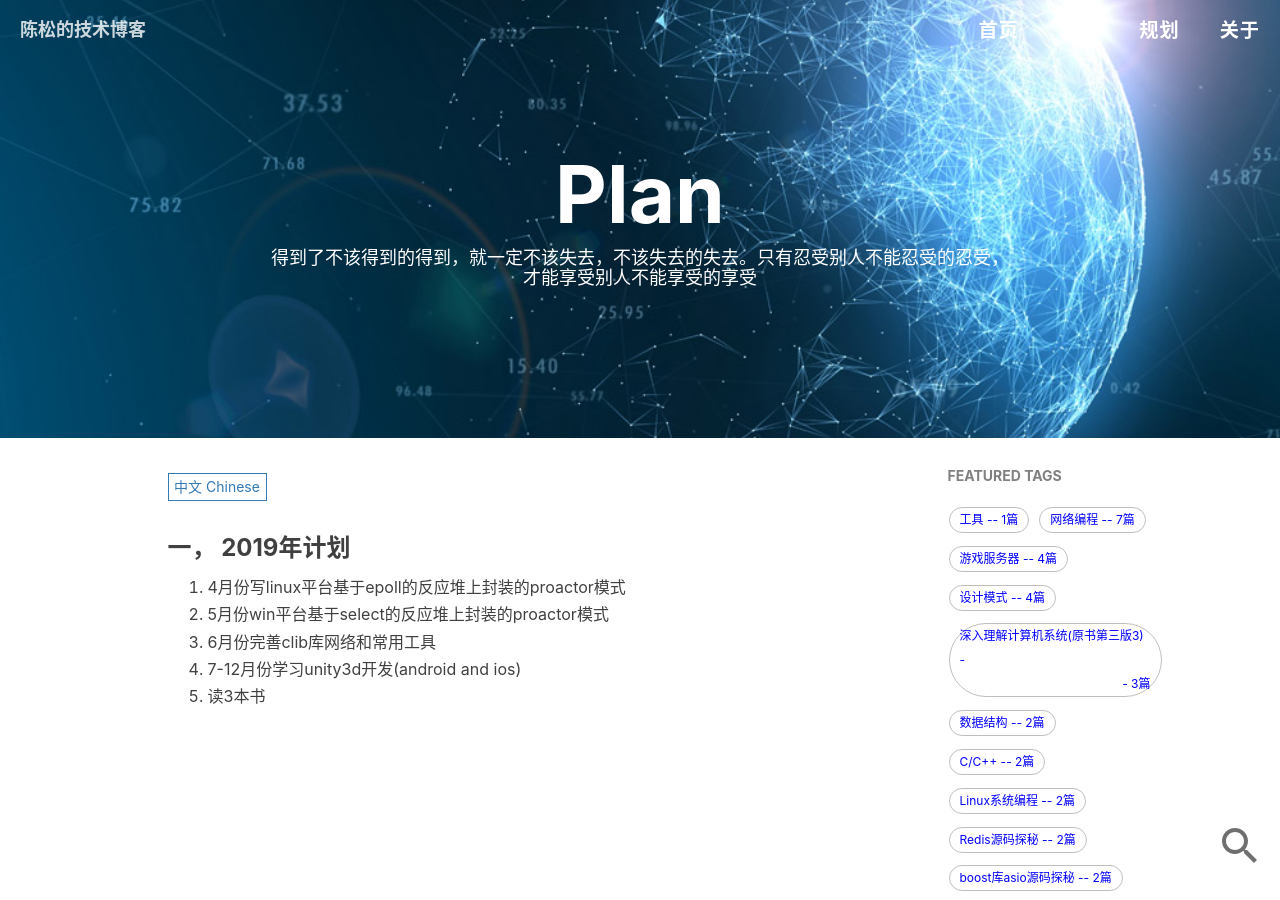
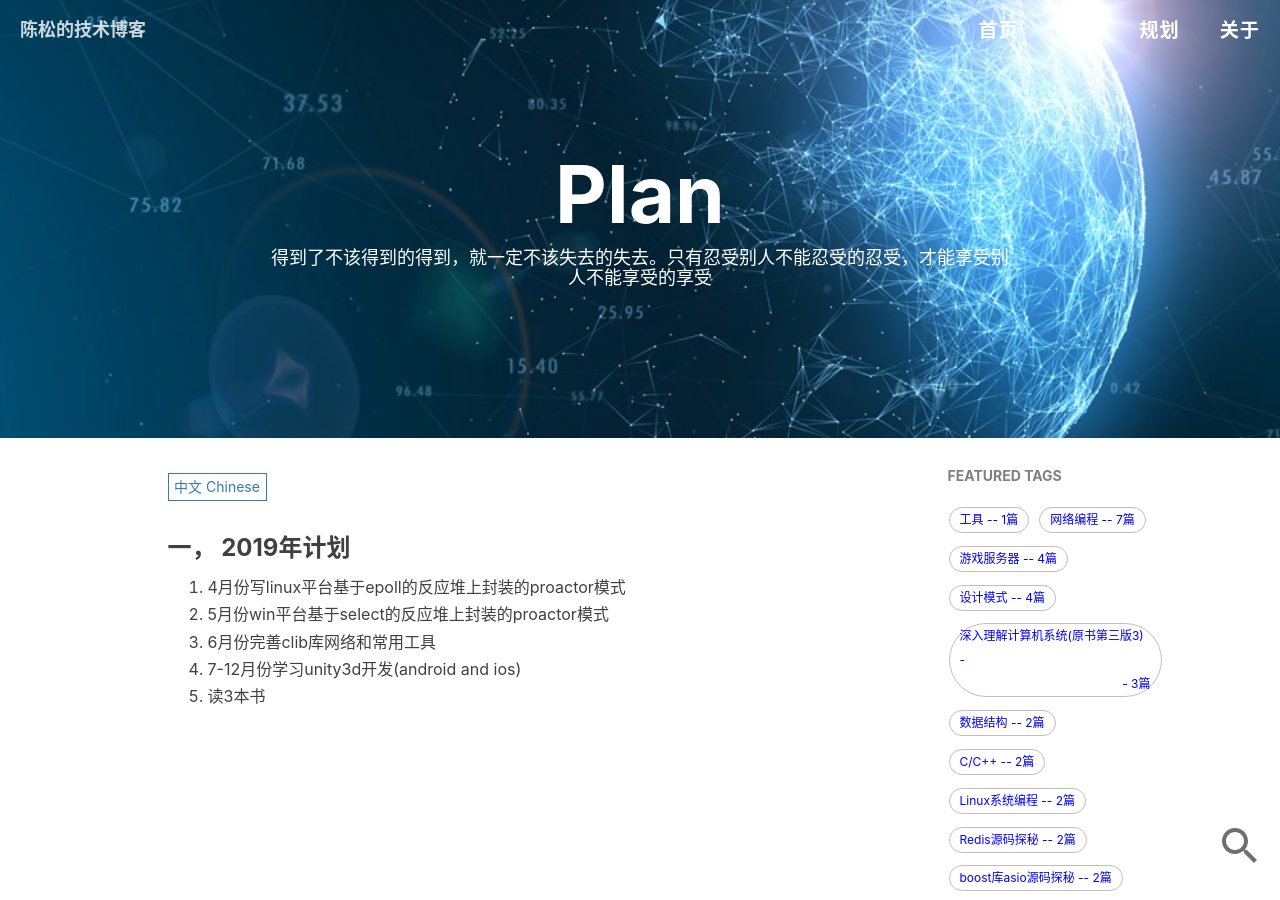
Before and after one commit to chensongpoixs/chensongpoixs.github.io, a Jekyll site: the page built from plan.html, in a window 1280 px wide and 900 px high. Built offline with Jekyll 4.4.1, drawn with Linux system fonts in a browser that asks for light colours; nearby versions of some CDN libraries; comment, search, counter and statistics services are not loaded.

Commit message:
[得到了不该得到的得到，就一定不该失去的失去。只有忍受别人不能忍受的忍受，才能享受别人不能享受的享受]

```diff
--- a/plan.html
+++ b/plan.html
@@ -1,7 +1,7 @@
 ---
 layout: page
 title: "Plan"
-description: "得到了不该得到的得到，就一定不该失去，不该失去的失去。只有忍受别人不能忍受的忍受，才能享受别人不能享受的享受"
+description: "得到了不该得到的得到，就一定不该失去的失去。只有忍受别人不能忍受的忍受，才能享受别人不能享受的享受"
 header-img: "img/post-bg-rwd.jpg"
 multilingual: true
 ---
```
